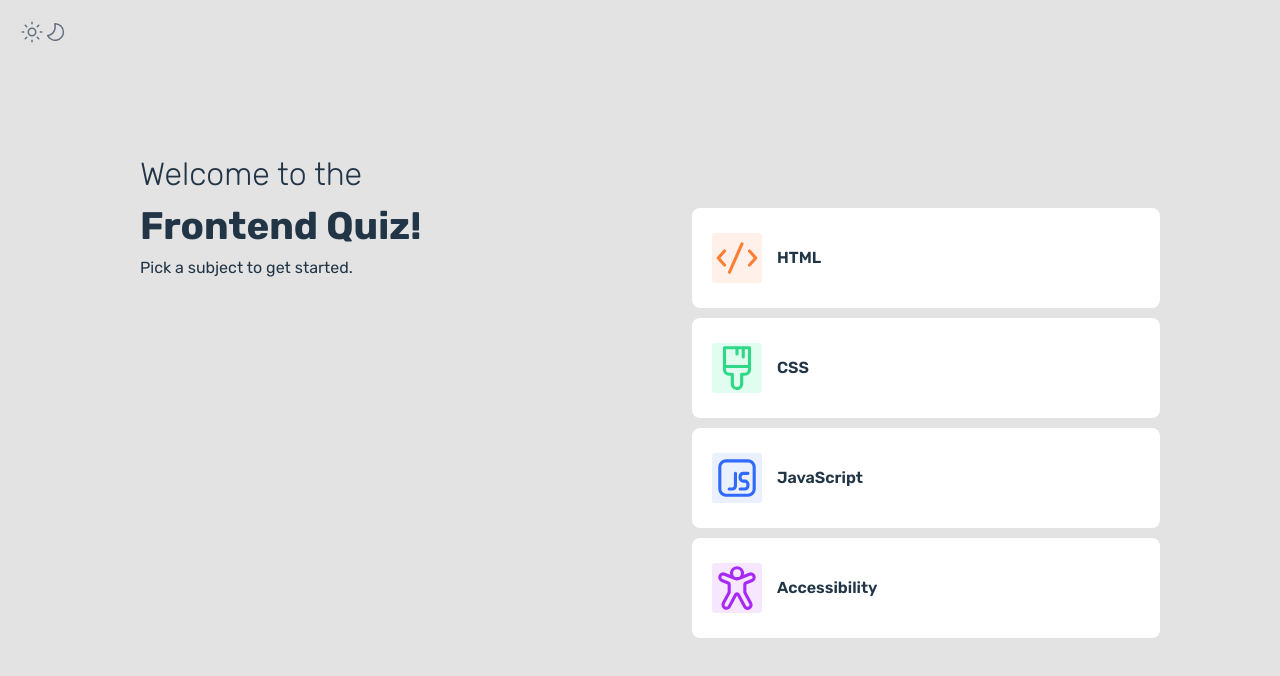
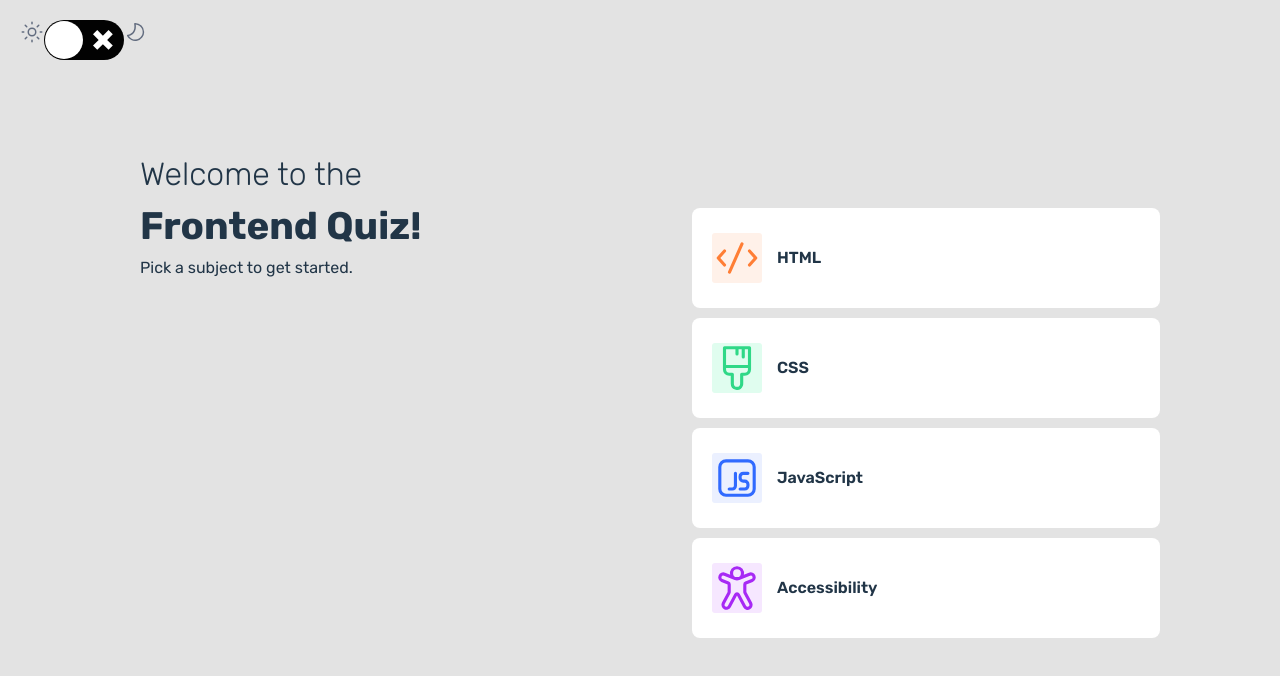
Before and after one commit to guardianprime/frontend-quiz, a React (Vite) app: page / in a window 1280 px wide. Shown: the top 676 px of the page. Built offline with nearby package versions, Linux system fonts and the light colour scheme.

Commit message:
feature: darkmode npm react switch added.

```diff
--- a/package.json
+++ b/package.json
@@ -8,11 +8,12 @@
     "build": "vite build",
     "lint": "eslint .",
     "preview": "vite preview",
-     "server": "json-server  ./public/data.json --port 9000"
+    "server": "json-server  ./public/data.json --port 9000"
   },
   "dependencies": {
     "react": "^19.0.0",
-    "react-dom": "^19.0.0"
+    "react-dom": "^19.0.0",
+    "react-switch": "^7.1.0"
   },
   "devDependencies": {
     "@eslint/js": "^9.19.0",
--- a/src/components/ModeToggle.jsx
+++ b/src/components/ModeToggle.jsx
@@ -1,19 +1,34 @@
+import ReactSwitch from "react-switch";
+import { useState } from "react";
+
 
 function ModeToggle() {
+    const [theme, setTheme] = useState("light");
 
+    const toggleTheme = () => {
+        setTheme((curr) => (curr === "light" ? "dark" : "light"));
+    }
 
     return (
         <div className="modeToggle-container">
             <div>
-                <img alt="sun icon" src="assets/images/icon-sun-dark.svg" />
+                <img alt="sun icon" src={theme === "light" ? "assets/images/icon-sun-dark.svg" : "assets/images/icon-sun-light.svg"} />
             </div>
+            <ReactSwitch
+                onChange={toggleTheme}
+                checked={theme === "dark"}
+                onColor="#ffffff"
+                onHandleColor="#020202"
+                offHandleColor="#ffffff"
+                offColor="#020202"
+                height={40}
+                width={80}
+            />
             <div>
-            </div>
-            <div>
-                <img alt="moon icon" src="assets/images/icon-moon-dark.svg" />
+                <img alt="moon icon" src={theme === "light" ? "assets/images/icon-moon-dark.svg" : "assets/images/icon-moon-light.svg"} />
             </div>
         </div>
-    )
+    );
 }
 
 export default ModeToggle;
--- a/src/components/QuizQuestionEnd.jsx
+++ b/src/components/QuizQuestionEnd.jsx
@@ -24,12 +24,10 @@ function QuizQuestionEnd({ setNext, setTopic, score, setScore, questionTopic, qu
         </div>
         <ModeToggle />
       </div>
-      <div className="wrapper-end">
       <div className="heading-container">
         <h2 className="center">Quiz completed</h2>
         <h1 className="center">You scored..</h1>
       </div>
-        <div className="score-wrapper">
       <div className="score-container">
         <div className="image-container__flex">
           <div className={`main-image--container ${imageClass[questionTopic]}`}>
@@ -44,8 +42,6 @@ function QuizQuestionEnd({ setNext, setTopic, score, setScore, questionTopic, qu
       </div>
       <button onClick={handleReset}>Play Again</button>
     </div>
-      </div>
-    </div>
   );
 }
 
--- a/src/index.css
+++ b/src/index.css
@@ -13,7 +13,6 @@
   font-family: myFirstFont, Inter;
   line-height: 1.5;
 
-  color-scheme: light dark;
   --FAIL-COLOR: #f00;
   --CORRECT-COLOR: #00ff00;
   --PICK-COLOR: #blue;
@@ -35,6 +34,7 @@
 @media (prefers-color-scheme: light) {
   :root {
     --BG-COLOR-MAIN: #e3e3e3;
+    --LIST-COLOR: #ffffff;
     color: #213547;
     background-color: #ffffff;
   }
@@ -42,9 +42,10 @@
 
 @media (prefers-color-scheme: dark) {
   :root {
-    --BG-COLOR-MAIN: #171717;
+    --BG-COLOR-MAIN: #0b0b45;
+    --LIST-COLOR: rgb(22, 22, 48);
     color: #ffffff;
-    background-color: #171717;
+    background-color: #0b0b45;
   }
 }
 
@@ -107,7 +108,7 @@ li {
   margin: 10px 0px;
   border-radius: 8px;
   padding: 10px;
-  background-color: white;
+  background-color: var(--LIST-COLOR);
 }
 
 li .option-lang,
@@ -198,6 +199,11 @@ button {
   margin-top: 20px;
 }
 
+button:hover,
+button:focus {
+  background-color: var(--FOUR-BGCOLOR);
+}
+
 /* Question end component styles */
 
 .score {
@@ -207,7 +213,7 @@ button {
 }
 
 .score-container {
-  background-color: white;
+  background-color: var(--LIST-COLOR);
   margin-top: 20px;
   padding: 20px;
   height: 40%;
```
Also changed, not shown: src/context/themeContext.jsx (added, +17 -0 lines), 1 other file (tests, documents, lock files or other folders). Lines whose indentation alone changed are shown as unchanged.
